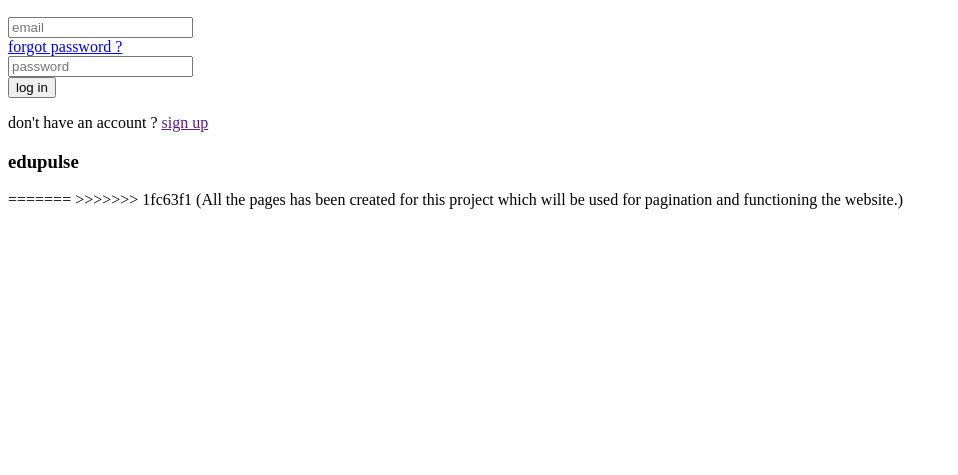
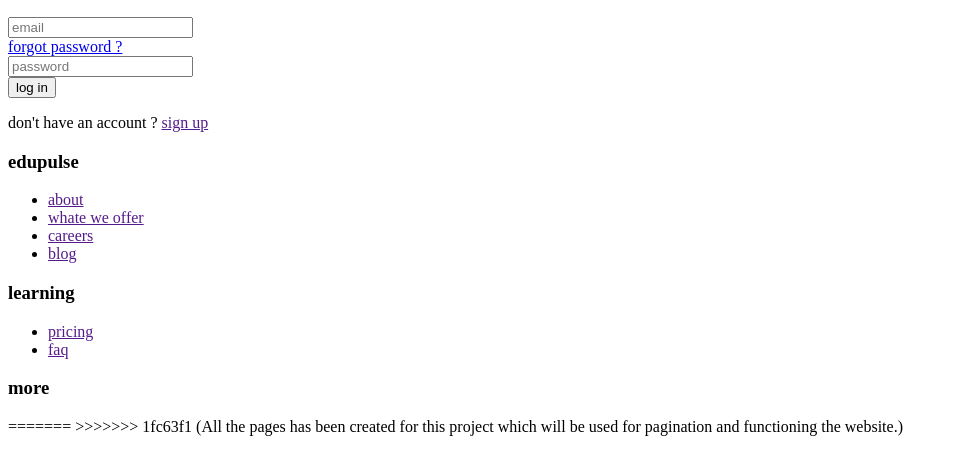
Before and after one commit to AshrafUAsif/B9IS123-Programming-For-Information-Systems-Group-CA2, a Flask app: page /log-in.html in a window 1280 px wide. Shown: the part 270-745 px from the top of the page, without its empty margins (0-958 px from the left). Run offline with Flask 3, Linux system fonts and the light colour scheme.

Commit message:
added tabs like about, what we offer, careers, blog in footer section

```diff
--- a/templates/log-in.html
+++ b/templates/log-in.html
@@ -109,6 +109,30 @@
                 <div class="col-sm-6 col-lg-3">
                     <div class="footer-item">
                         <h3 class="footer-logo"><span>edu</span>pulse</h3>
+                        <ul>
+                            <li><a href="">about</a></li>
+                            <!-- corrected link -->
+                            <li><a href="">whate we offer</a></li>
+                            <li><a href="">careers</a></li>
+                            <!-- corrected link -->
+                            <li><a href="">blog</a></li>
+                            <!-- corrected link -->
+                        </ul>
+                    </div>
+                </div>
+                <div class="col sm-6 col-lg-3">
+                    <div class="footer-item">
+                        <h3>learning</h3>
+                        <ul>
+                            <li><a href="">pricing</a></li>
+                            <li><a href="">faq</a></li>
+                        </ul>
+                    </div>
+                </div>
+                <div class="col-sm-6 col-lg-3">
+                    <div class="footer-item">
+                        <h3>more</h3>
+
                     </div>
                 </div>
             </div>
```
